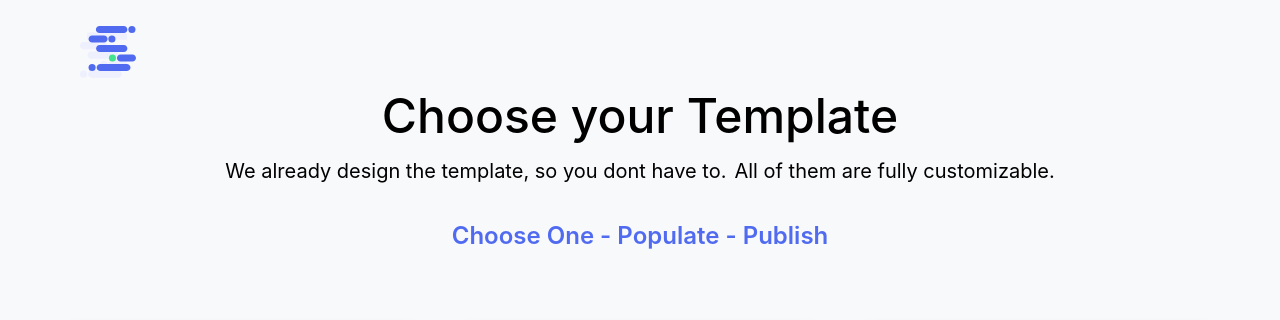
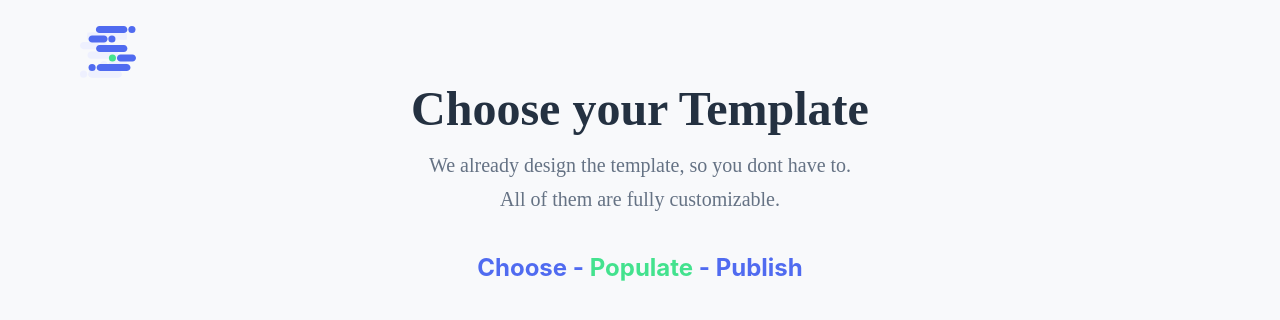
Before and after one commit to Achiaga/open-website-builder, a Next.js app: page /templates in a window 1280 px wide. Shown: the top 320 px of the page. Built offline with nearby package versions, Linux system fonts and the light colour scheme; grey boxes are pictures that could not be loaded; a web font is replaced by a local one.

Commit message:
feat: add backdrop templates

```diff
--- a/components/dashboard/dashboard.js
+++ b/components/dashboard/dashboard.js
@@ -1,35 +1,36 @@
+import Image from 'next/image'
+import { useRouter } from 'next/router'
 import { Box, Text, Grid } from '@chakra-ui/react'
-import Image from 'next/image'
 
 import Template from './template'
 
 import LogoSvg from '../../assets/logo'
 
 const Dashboard = () => {
+  const router = useRouter()
+
+  const redirectLogo = () => {
+    router.push('/')
+  }
+
   return (
     <Box>
       <Box width="full" paddingX="20" paddingTop="0.5rem">
-        <Box pt={[0, 4]} w={[10, 20]}>
+        <Box onClick={redirectLogo} cursor="pointer" pt={[0, 4]} w={[10, 20]}>
           <LogoSvg width="3.5rem" />
         </Box>
       </Box>
       <Box w="full" display="flex" alignItems="center" justifyContent="center">
-        <Text as="h1" fontSize="5xl" fontWeight="500">
+        <Text
+          as="h1"
+          fontWeight="bold"
+          color="black"
+          fontFamily="Montserrat"
+          fontSize={['2.5rem', '5xl']}
+          lineHeight={['3rem', '120%']}
+          paddingBottom={['1rem', '0']}
+        >
           Choose your Template
-        </Text>
-      </Box>
-      <Box
-        w="full"
-        display="flex"
-        alignItems="center"
-        justifyContent="center"
-        paddingY="1"
-      >
-        <Text as="h4" fontSize="xl" pr="2">
-          We already design the template, so you dont have to.{' '}
-        </Text>
-        <Text as="h4" fontSize="xl">
-          {'  All of them are fully customizable.'}
         </Text>
       </Box>
       <Box
@@ -38,10 +39,42 @@ const Dashboard = () => {
         flexDirection="column"
         alignItems="center"
         justifyContent="center"
-        paddingY="7"
+        paddingY="1"
       >
-        <Text as="h4" fontWeight="semibold" fontSize="2xl" color="primary.500">
-          Choose One - Populate - Publish
+        <Text
+          mt="2"
+          color="gray.600"
+          fontFamily="Montserrat"
+          fontSize="xl"
+          as="h4"
+        >
+          We already design the template, so you dont have to.
+        </Text>
+        <Text
+          mt="1"
+          color="gray.600"
+          fontFamily="Montserrat"
+          fontSize="xl"
+          as="h4"
+        >
+          All of them are fully customizable.
+        </Text>
+      </Box>
+      <Box
+        w="full"
+        display="flex"
+        flexDirection="column"
+        alignItems="center"
+        justifyContent="center"
+        pt="8"
+        pb="2"
+      >
+        <Text as="h4" fontWeight="bold" fontSize="2xl" color="primary.500">
+          Choose -{' '}
+          <Text as="span" color="green.400">
+            Populate
+          </Text>{' '}
+          - Publish
         </Text>
       </Box>
 
--- a/components/dashboard/template.js
+++ b/components/dashboard/template.js
@@ -1,8 +1,64 @@
-import { Box } from '@chakra-ui/react'
+import { Box, Button } from '@chakra-ui/react'
+import { useState } from 'react'
 
 const Template = ({ children }) => {
+  const [isVisible, setVisible] = useState(false)
+  const showBackdrop = () => {
+    setVisible(true)
+  }
+  const hideBackdrop = () => {
+    setVisible(false)
+  }
   return (
-    <Box w="100%" h="lg">
+    <Box w="100%" h="lg" pos="relative" borderRadius="10px">
+      <Box
+        role="group"
+        pos="absolute"
+        w="full"
+        h="full"
+        zIndex="10"
+        borderRadius="10px"
+        display="flex"
+        // onMouseEnter={showBackdrop}
+        // onMouseLeave={hideBackdrop}
+        alignItems="center"
+        justifyContent="center"
+        bg="transparent"
+        _hover={{ bg: '#2431411f' }}
+      >
+        <Box
+          w="full"
+          px="6rem"
+          display="flex"
+          alignContent="center"
+          justifyContent="space-between"
+          d="none"
+          _groupHover={{ display: 'flex' }}
+        >
+          <Button
+            boxShadow="0 6px 12px -2px rgba(50,50,93,0.25),0 3px 7px -3px rgba(0,0,0,0.3)"
+            fontSize="xl"
+            color="white"
+            bg="primary.500"
+            fontWeight="bold"
+            cursor="pointer"
+            _hover={{ bg: '#5e76ef', color: 'white' }}
+          >
+            Select
+          </Button>
+          <Button
+            boxShadow="0 6px 12px -2px rgba(50,50,93,0.25),0 3px 7px -3px rgba(0,0,0,0.3)"
+            fontSize="xl"
+            color="primary.500"
+            fontWeight="bold"
+            cursor="pointer"
+            bg="#f3f3f3"
+            _hover={{ bg: 'white', color: '#5956f5' }}
+          >
+            Preview
+          </Button>
+        </Box>
+      </Box>
       <div
         style={{
           position: 'relative',
--- a/custom-theme.js
+++ b/custom-theme.js
@@ -1,4 +1,4 @@
-import { theme } from '@chakra-ui/react';
+import { theme } from '@chakra-ui/react'
 
 export const customTheme = {
   ...theme,
@@ -14,7 +14,7 @@ export const customTheme = {
       100: '#F9F9FB',
       200: '#F2F2F2',
       500: '#243141',
-			600: '#8A95A5',
+      600: '#657284',
     },
     red: {
       400: '#FB1164',
@@ -153,4 +153,4 @@ export const customTheme = {
     80: '20rem',
     96: '24rem',
   },
-};
+}
```
Lines whose indentation alone changed are shown as unchanged.
